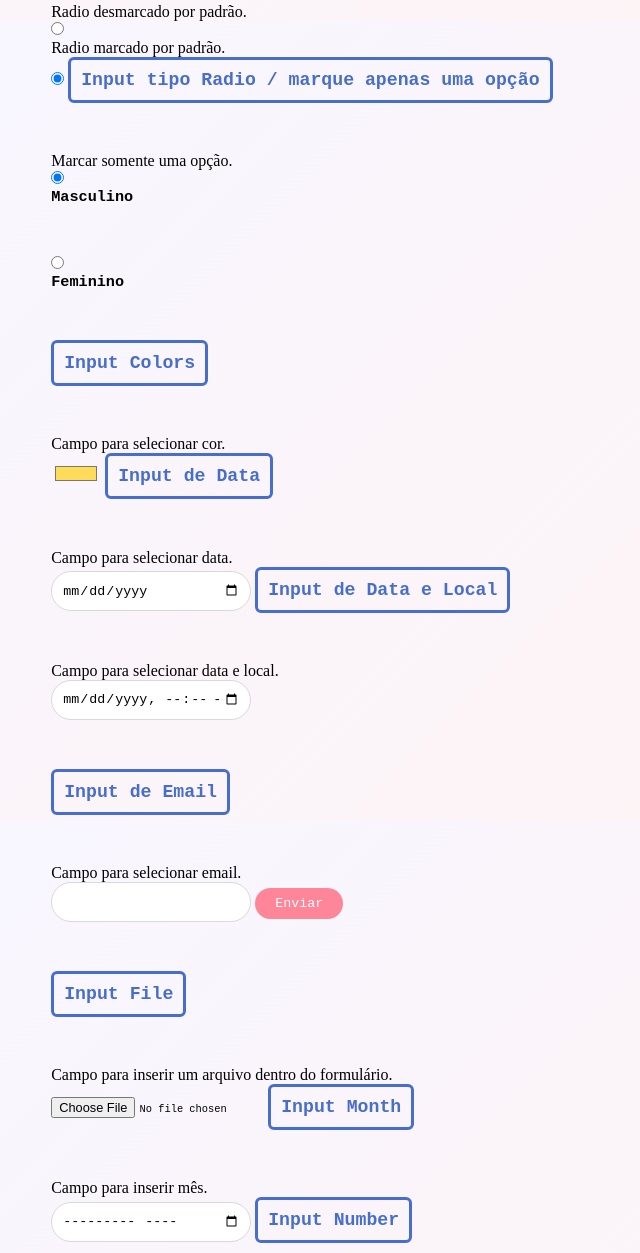
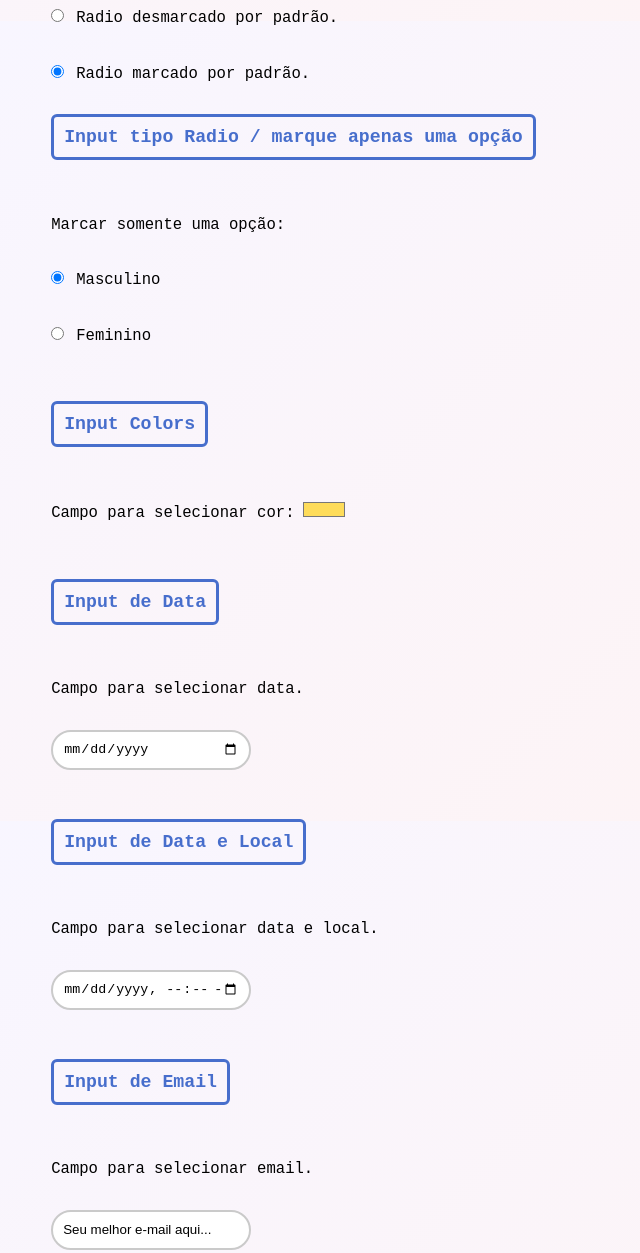
Before and after one commit to maiconramosdev/html-intermediario, a plain HTML site: page index.html in a window 1280 px wide. Shown: the part 779-2032 px from the top of the page, without its empty margins (0-640 px from the left). Drawn offline with Linux system fonts and the light colour scheme.

Commit message:
Novas alterações no código

```diff
--- a/index.html
+++ b/index.html
@@ -20,9 +20,10 @@
     <div id="title">Alguns tipos <br> de inputs</div>
 
     <form>
-        <!--(form) para validar o formulário-->
+        <!--Input campo de texto-->
 
         <div class="subtitles">Input tipo Text</div>
+
         <div class="container">
             <span>Campo para inserir informações.</span>
             <input id="campo" type="text">
@@ -45,60 +46,80 @@
         </div>
 
         <div class="subtitles">Input tipo Radio / estilo redondo</div>
-        <p>Radio desmarcado por padrão.</p>
-        <input type="radio">
 
-        <p>Radio marcado por padrão.</p>
-        <input type="radio" checked>
+        <div id="containers-check-radio">
+            <div class="container-check-radio">
+                <input class="check-radio" type="radio">
+                <span class="text-check-radio">Radio desmarcado por padrão.</span>
+            </div>
+
+            <div class="container-check-radio">
+                <input class="check-radio" type="radio" checked>
+                <span class="text-check-radio">Radio marcado por padrão.</span>
+            </div>
+        </div>
 
         <div class="subtitles">Input tipo Radio / marque apenas uma opção</div>
-        <p>Marcar somente uma opção.</p>
 
-        <div id="force-block">
-            <input class="inline" type="radio" name="gender" checked>
-            <h3>Masculino</h3>
-            <input class="inline" type="radio" name="gender">
-            <h3>Feminino</h3>
+        <span>Marcar somente uma opção:</span>
+
+        <div id="containers-genders">
+            <div class="container-gender">
+                <input class="gender-people" type="radio" name="gender" checked>
+                <span class="text-gender">Masculino</span>
+            </div>
+
+            <div class="container-gender">
+                <input class="gender-people" type="radio" name="gender">
+                <span class="text-gender">Feminino</span>
+            </div>
         </div>
 
         <!--Input selecionar cores-->
 
         <div class="subtitles">Input Colors</div>
-        <p>Campo para selecionar cor.</p>
-        <input type="color" value="#fedc5a" id="cor-select">
+
+        <div id="container-color">
+            <span class="text-color">Campo para selecionar cor:</span>
+            <input class="color" type="color" value="#fedc5a">
+        </div>
         <!--(value) determina uma cor para vir de padrão-->
 
         <!--Input data-->
 
         <div class="subtitles">Input de Data</div>
-        <p>Campo para selecionar data.</p>
+
+        <span>Campo para selecionar data.</span>
         <input type="date" id="campo">
 
         <div class="subtitles">Input de Data e Local</div>
-        <p>Campo para selecionar data e local.</p>
+
+        <span>Campo para selecionar data e local.</span>
         <input type="datetime-local" id="campo">
 
         <!--Input e-mail-->
 
-        <div id="force-block">
-            <div class="subtitles">Input de Email</div>
-            <p>Campo para selecionar email.</p>
-            <input class="inline" type="email" id="campo">
-            <input class="inline" type="submit" value="Enviar" id="bt">
-            <!--botão para enviar-->
-        </div>
+        <div class="subtitles">Input de Email</div>
+
+        <span>Campo para selecionar email.</span>
+        <input class="inline" type="email" id="campo" value="Seu melhor e-mail aqui...">
+        <input class="inline" type="submit" value="Enviar" id="bt-email">
+        <!--botão para enviar-->
+
 
         <!--Input file-->
 
         <div class="subtitles">Input File</div>
-        <p>Campo para inserir um arquivo dentro do formulário.</p>
+
+        <span>Campo para inserir um arquivo dentro do formulário.</span>
         <input type="file" accept="image/png" id="file">
         <!--(image/png) só vai aceitar arquivos .png-->
 
         <!--Input month-->
 
         <div class="subtitles">Input Month</div>
-        <p>Campo para inserir mês.</p>
+
+        <span>Campo para inserir mês.</span>
         <input type="month" id="campo">
 
         <!--Input number-->
--- a/style.css
+++ b/style.css
@@ -57,10 +57,12 @@ span {
     display: block;
 }
 
+/*Input campo de texto**/
+
 #campo {
     border-radius: 100px;
-    border: 1px solid;
-    border-color: #D9D9D9;
+    border: 2px solid;
+    border-color: #cacaca;
     height: 30px;
     padding: 10px;
     text-decoration: none;
@@ -68,6 +70,8 @@ span {
     width: 200px;
     height: 40px;
 }
+
+/*Inputs check lists*/
 
 #containers-check-box {
     margin-bottom: 2%;
@@ -85,19 +89,72 @@ span {
     display: inline-block;
 }
 
-#cor-select {
+#containers-radio {
+    margin-bottom: 2%;
+}
+
+.container-check-radio {
+    display: block;
+}
+
+.check-radio {
+    margin-right: 8px;
+}
+
+.text-check-radio {
+    display: inline-block;
+}
+
+#containers-genders {
+    margin-bottom: 2%;
+}
+
+.container-gender {
+    display: block;
+}
+
+.gender-people {
+    margin-right: 8px;
+}
+
+.text-gender {
+    display: inline-block;
+}
+
+/*Input selecionar cores*/
+
+#container-color {
+    display: block;
+    margin-bottom: 2%;
+}
+
+.color {
     border: none;
     padding: 2px;
     background-color: transparent;
 }
 
-#bt {
+.text-color {
+    display: inline-block;
+}
+
+/*Input data, e-mail e demais campos*/
+
+#campo {
+    display: block;
+}
+
+/*Input e-mail*/
+
+#bt-email {
     border: none;
     border-radius: 100px;
     padding: 8px 20px 8px 20px;
     background-color: #ff8598;
     color: white;
     font-family: monospace;
+    display: block;
+    margin-bottom: 4%;
 }
 
 #bt:hover {
@@ -110,7 +167,11 @@ span {
     transition: 0.4s;
 }
 
+/*Input file*/
+
 #file {
     font-family: monospace;
     font-size: 0.8em;
+    display: block;
+    margin-bottom: 4%;
 }
```
